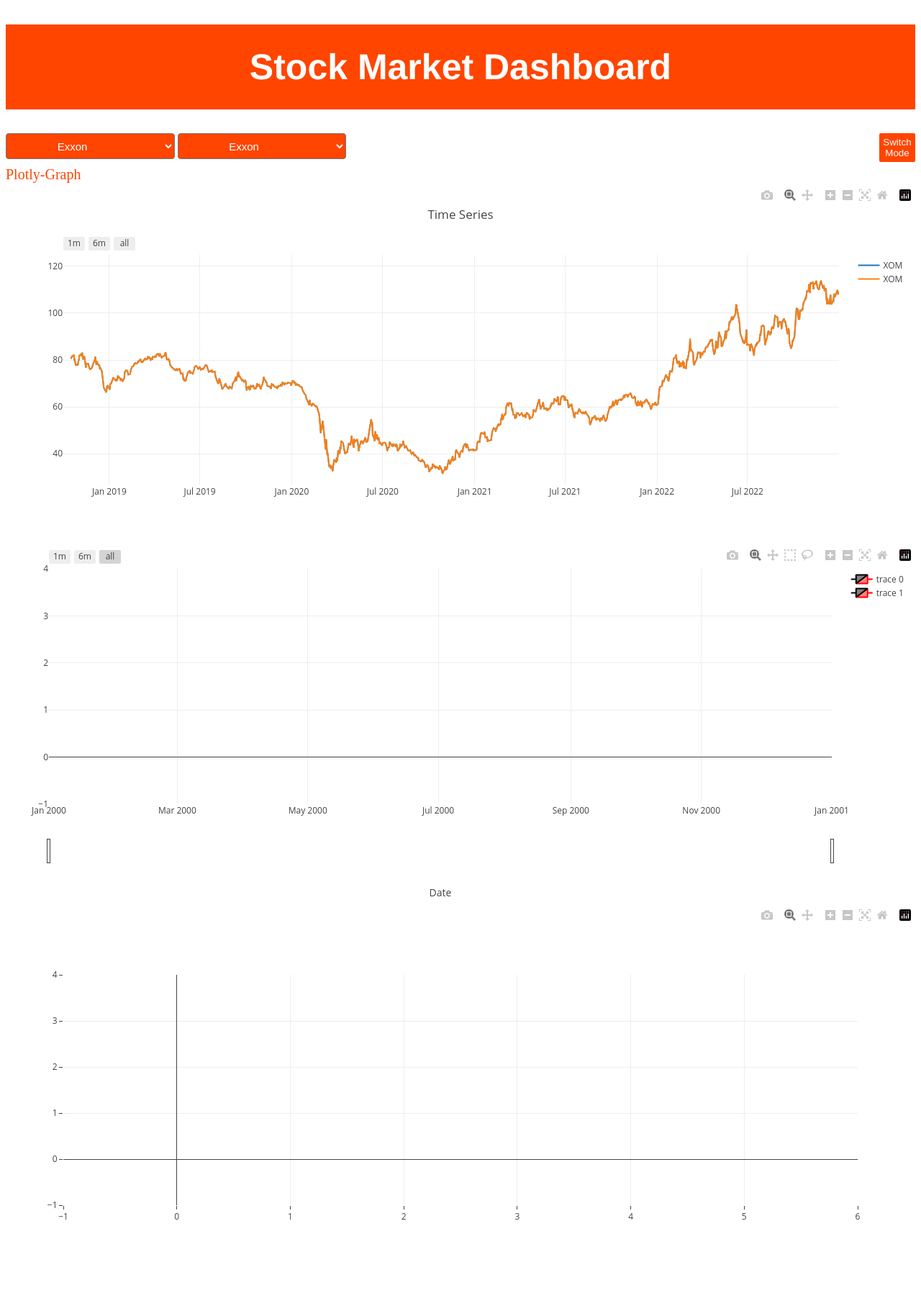
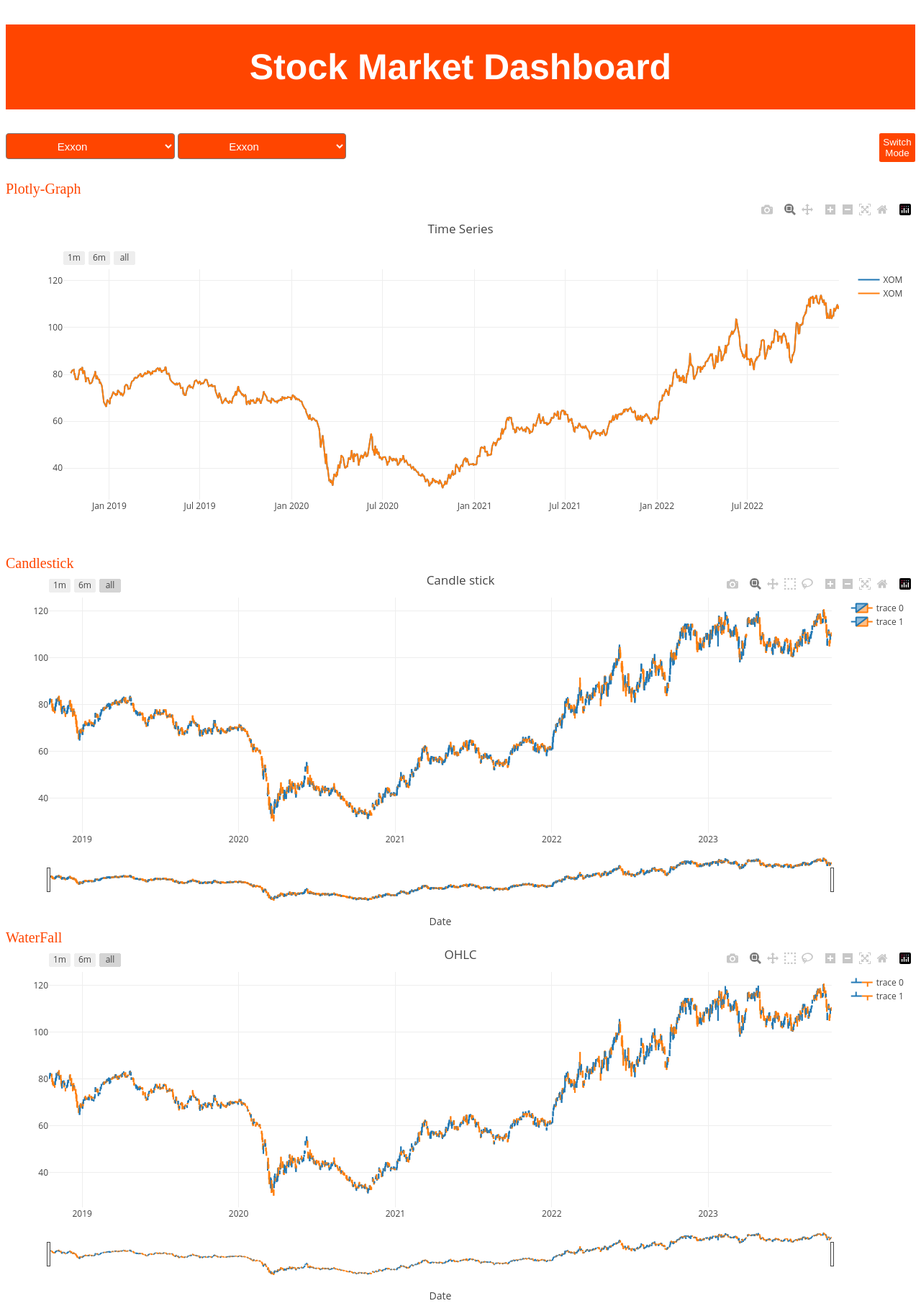
Before and after one commit to UzmaSayyeda/Stock-Success, a Flask app: page / in a window 1280 px wide. Shown: the whole page at 72% size. Before the commit the page ends 1694 px from the top, so only its background shows below. Run offline with Flask 3, Linux system fonts and the light colour scheme; data comes from the database, SQL or seed files in the repository; some libraries are stand-ins or nearby versions.

Commit message:
fixed views 2 and 3, added styling for views as well

```diff
--- a/static/css/style.css
+++ b/static/css/style.css
@@ -1,8 +1,7 @@
 
 :root{
     --primary-color: #fff;
-    --secondary-color : orangered
-;
+    --secondary-color : orangered;
 }
 
 .dark-theme{
@@ -30,6 +29,8 @@
     color: var(--secondary-color);
     font-size: 20px;
     height: 500px;
+    margin-bottom: 20px;
+    margin-top: 20px;
 }
 
 
--- a/static/js/script.js
+++ b/static/js/script.js
@@ -1,16 +1,12 @@
 
 document.addEventListener("DOMContentLoaded", function () {
-
-
   /// to populate dropdown menu
   var selectElement1 = document.getElementById('ticker-select1');
   var selectElement2 = document.getElementById('ticker-select2');
 
-
   /// fetch from tickers
   selectElement1.addEventListener('change', updateGraph);
   selectElement2.addEventListener('change', updateGraph);
-
 
   /// function to update graph
   function updateGraph() {
@@ -41,6 +37,7 @@
           y: data2.map(row => row.Open),
           name: ticker2
         }];
+
   //--------------------------------------------------------------------------------//
         // layout for time series / line plot
         var layoutLine = {
@@ -73,6 +70,7 @@
           }
         };
         var config = {responsive: true}
+
 /**-------------------------------------------------------------------
  --------------------------------------------------------------------- */
 
@@ -80,34 +78,35 @@
         let  traces2 =
           [
             {
-          x: [data1.map(row => row.Date)],
-          close : [data1.map(row => row.Close)],
-          high : [data1.map(row => row.High)],
-          low : [data1.map(row => row.Low)],
-          open : [data1.map(row => row.Open)],
+          x: data1.map(row => row.Date),
+          close : data1.map(row => row.Close),
+          high : data1.map(row => row.High),
+          low : data1.map(row => row.Low),
+          open : data1.map(row => row.Open),
 
           // customize colors
-          increasing: {line: {color: 'black'}},
-          decreasing: {line: {color: 'red'}},
+          increasing: {line: {color: '#2279b5'}},
+          decreasing: {line: {color: '#ff7f0e'}},
           type : 'candlestick',
           xaxis : 'x',
           yaxis : 'y'
         },
         {
-          x: [data2.map(row => row.Date)],
-          close : [data2.map(row => row.Close)],
-          high : [data2.map(row => row.High)],
-          low : [data2.map(row => row.Low)],
-          open : [data2.map(row => row.Open)],
+          x: data2.map(row => row.Date),
+          close : data2.map(row => row.Close),
+          high : data2.map(row => row.High),
+          low : data2.map(row => row.Low),
+          open : data2.map(row => row.Open),
 
           // customize colors
-          increasing: {line: {color: 'black'}},
-          decreasing: {line: {color: 'red'}},
+          increasing: {line: {color: '#2279b5'}},
+          decreasing: {line: {color: '#ff7f0e'}},
           type : 'candlestick',
           xaxis : 'x',
           yaxis : 'y'
         }
       ]
+      // console.log(high)
 
 
       //--------------------------------------------------------------------------------//
@@ -120,6 +119,7 @@
             b: 40,
             l: 60
           },
+          title : "Candle stick",
           xaxis : {
             autorange: true,
             type : "date",
@@ -145,23 +145,97 @@
             autorange: true
           }
         }
+
 /**-------------------------------------------------------------------
  --------------------------------------------------------------------- */
 
 
       // view -3 plot
 
-      let data3 = [
+      // let data3 = [
+      //   {
+      //     z : [[data1], [data2]],
+      //     type : 'heatmap'
+      //   }
+      // ]
+
+      let  traces3 =
+      [
         {
-          z : [[data1], [data2]],
-          type : 'heatmap'
-        }
-      ]
+        x: data1.map(row => row.Date),
+        close : data1.map(row => row.Close),
+        high : data1.map(row => row.High),
+        low : data1.map(row => row.Low),
+        open : data1.map(row => row.Open),
+
+        // customize colors
+        increasing: {line: {color: '#2279b5'}},
+        decreasing: {line: {color: '#ff7f0e'}},
+        type : 'ohlc',
+        xaxis : 'x',
+        yaxis : 'y'
+      },
+      {
+        x: data2.map(row => row.Date),
+        close : data2.map(row => row.Close),
+        high : data2.map(row => row.High),
+        low : data2.map(row => row.Low),
+        open : data2.map(row => row.Open),
+
+        // customize colors
+        increasing: {line: {color: '#2279b5'}},
+        decreasing: {line: {color: '#ff7f0e'}},
+        type : 'ohlc',
+        xaxis : 'x',
+        yaxis : 'y'
+      }
+    ]
+
+    var layoutView3 = {
+
+      margin :{
+        r: 10,
+        t: 25,
+        b: 40,
+        l: 60
+      },
+      title : "OHLC",
+      xaxis : {
+        autorange: true,
+       type : "date",
+        title : "Date",
+
+        rangeselector: {buttons: [
+          {
+            count: 1,
+            label: '1m',
+            step: 'month',
+            stepmode: 'backward'
+          },
+          {
+            count: 6,
+            label: '6m',
+            step: 'month',
+            stepmode: 'backward'
+          },
+          {step: 'all'}
+        ]},
+      },
+      yaxis : {
+        autorange: true
+      }
+    }
+
+
+
+
 
         // display graphs.
         Plotly.newPlot('plotly-graph', traces, layoutLine,config);
         Plotly.newPlot('view-2', traces2, layoutView2, config);
-        Plotly.newPlot('view-3', data3, config);
+        Plotly.newPlot('view-3', traces3, layoutView3,config);
+
+
 
 
         // just to check if data is being fetched
@@ -215,3 +289,5 @@
 toggle.onclick = function(){
   document.body.classList.toggle("dark-theme");
 }
+
+//-----------------------------------------------//
--- a/templates/index.html
+++ b/templates/index.html
@@ -11,13 +11,12 @@
     <script src="https://cdn.plot.ly/plotly-latest.min.js"></script>
 
 
+
 </head>
 
 <body>
     <h1>Stock Market Dashboard</h1>
-
     <button id="toggle">Switch Mode</button>
-
         <select id="ticker-select1">
             <option value="XOM">Exxon</option>
             <option value="CVX">Chevron</option>
@@ -67,7 +66,7 @@
     <script src="../static/js/script.js"></script>
     <script src="https://d3js.org/d3.v5.min.js"></script>
     <script src="https://cdn.jsdelivr.net/npm/chart.js"></script>
-    <!-- <script src="https://cdnjs.cloudflare.com/ajax/libs/billboard.js/3.9.3/billboard.min.js" integrity="sha512-49w0zJd/adscfPneCOIvfqxjg+AceoQrVhBJ4Cr0nzuteygZa6Q0OqWGDvtN9L9mehO4X+FoSPVFxnqMN7ELnA==" crossorigin="anonymous" referrerpolicy="no-referrer"></script> -->
+
 
 </body>
 
```
